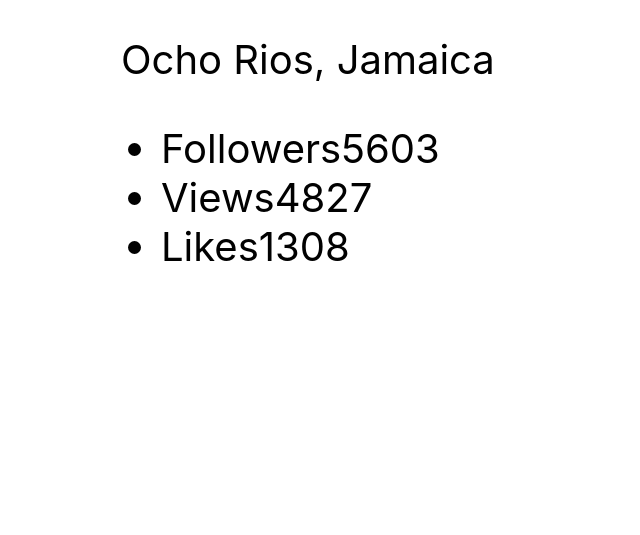
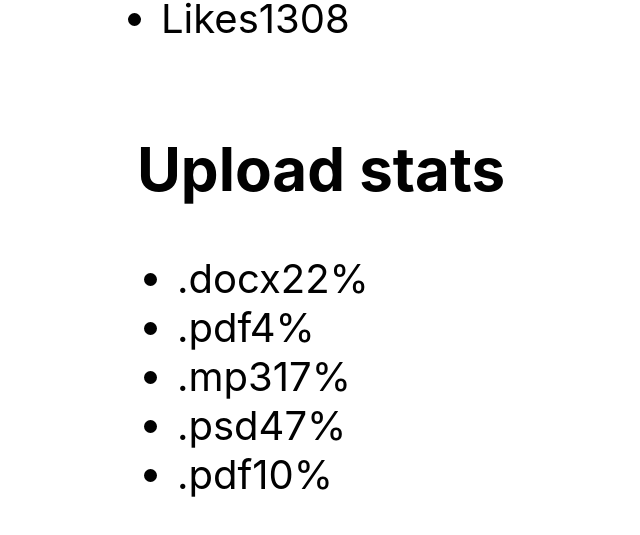
Before and after one commit to Aleksandra8485/goit-react-hw-01-components, a React (Create React App) app: page / in a window 1280 px wide. Shown: the part 491-1026 px from the top of the page, without its empty margins (319-959 px from the left). Before the commit the page ends 802 px from the top, so only its background shows below. Built offline with nearby package versions, Linux system fonts and the light colour scheme.

Commit message:
added statistics

```diff
--- a/src/components/App.jsx
+++ b/src/components/App.jsx
@@ -1,8 +1,8 @@
 import user from './Profile/user.json';
 import Profile from './Profile/Profile'; // Import komponentu Profile
 
-// import data from './Statistics/data.json';
-// import Statistics from './Statistics/Statistics'; // Import komponentu Statistics
+import data from './Statistics/data.json';
+import Statistics from './Statistics/Statistics'; // Import komponentu Statistics
 
 // import friends from './FriendList/friends.json';
 // import FriendList from './FriendList/FriendList'; // Import komponentu FriendList
@@ -17,6 +17,7 @@ export const App = () => {
         height: '100vh',
         display: 'flex',
         justifyContent: 'center',
+        flexDirection: 'column',
         alignItems: 'center',
         fontSize: 40,
         color: '#010101',
@@ -29,8 +30,8 @@ export const App = () => {
         avatar={user.avatar}
         stats={user.stats}
       />
-      {/* <Statistics stats={data} />
-      <FriendList friends={friends} />;
+      <Statistics stats={data} />
+      {/* <FriendList friends={friends} />;
       <TransactionHistory items={transactions} /> */}
     </div>
   );
--- a/src/components/Statistics/Statistics.jsx
+++ b/src/components/Statistics/Statistics.jsx
@@ -1,4 +1,33 @@
 import PropTypes from 'prop-types';
+
+const Statistics = ({ stats }) => {
+  return (
+    <section className="statistics">
+      <h2 className="title">Upload stats</h2>
+
+      <ul className="stat-list">
+        {stats.map(item => (
+          <li key={item.id} className="item">
+            <span className="label">{item.label}</span>
+            <span className="percentage">{item.percentage}%</span>
+          </li>
+        ))}
+      </ul>
+    </section>
+  );
+};
+
+Statistics.propTypes = {
+  stats: PropTypes.arrayOf(
+    PropTypes.shape({
+      id: PropTypes.string.isRequired,
+      label: PropTypes.string.isRequired,
+      percentage: PropTypes.number.isRequired,
+    })
+  ).isRequired,
+};
+
+export default Statistics;
 
 // const Statistics = ({stats}) => {
 //     return (
```
